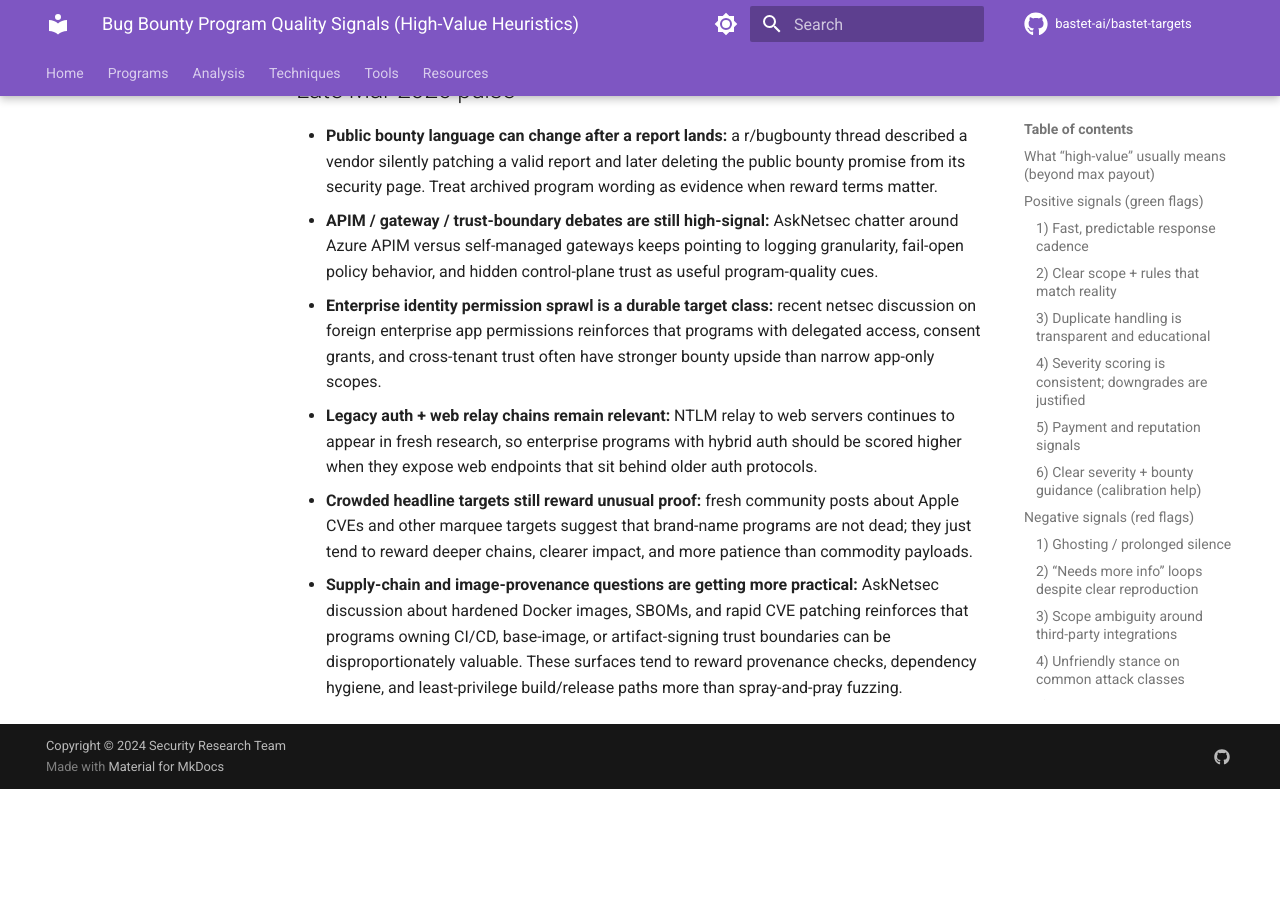
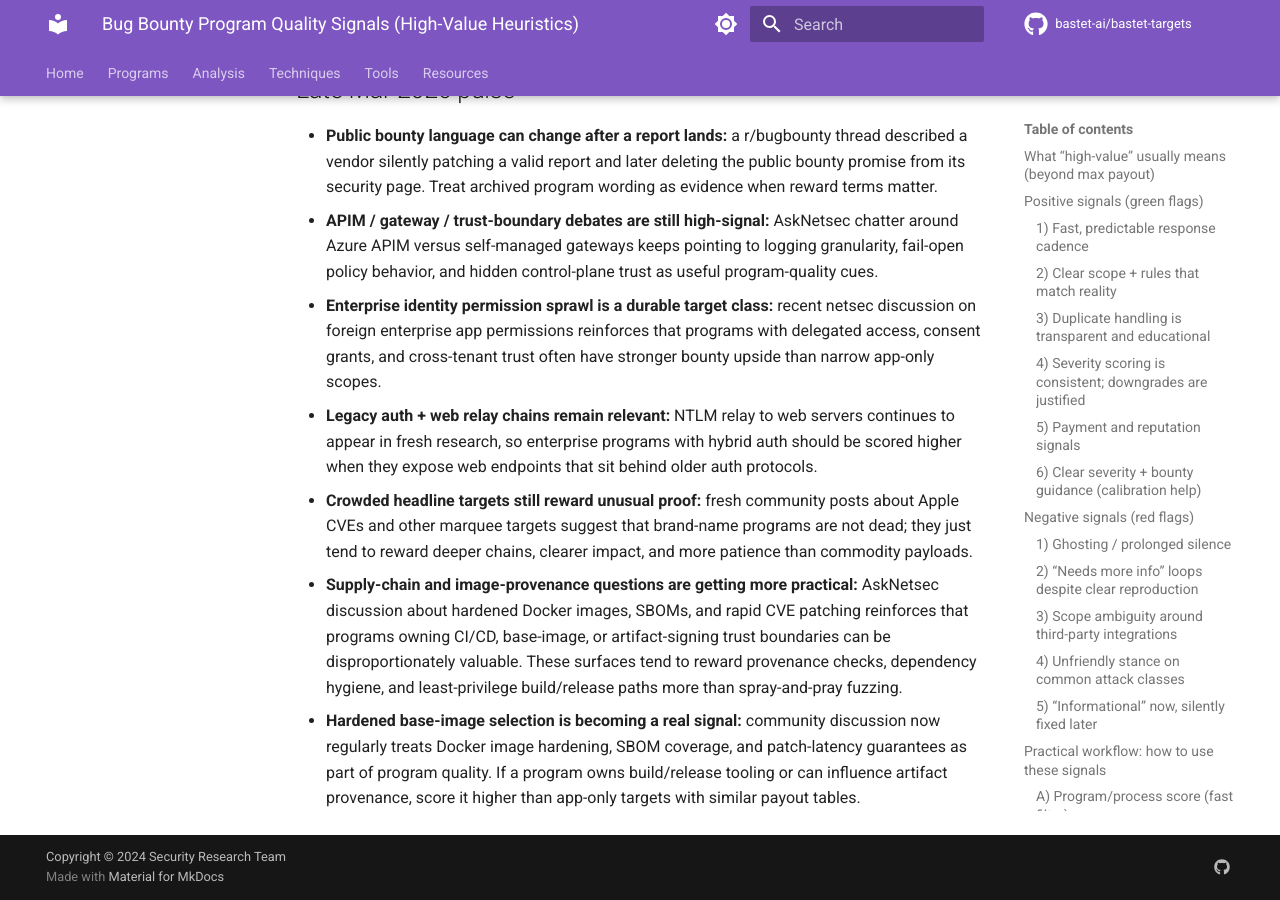
Before and after one commit to bastet-ai/bastet-targets, an MkDocs documentation site: the page built from docs/program-quality-signals.md, in a window 1280 px wide and 900 px high, scrolled down 6612 px. Built offline with MkDocs 1.6.1 and Material for MkDocs 9.7.7, drawn with Linux system fonts in a browser that asks for light colours; comment, search, counter and statistics services are not loaded; before the commit the page ends 7401 px from its top, so only the background shows below that.

Commit message:
docs: add hardened image intel

```diff
--- a/docs/program-quality-signals.md
+++ b/docs/program-quality-signals.md
@@ -165,3 +165,4 @@
 - **Legacy auth + web relay chains remain relevant:** NTLM relay to web servers continues to appear in fresh research, so enterprise programs with hybrid auth should be scored higher when they expose web endpoints that sit behind older auth protocols.
 - **Crowded headline targets still reward unusual proof:** fresh community posts about Apple CVEs and other marquee targets suggest that brand-name programs are not dead; they just tend to reward deeper chains, clearer impact, and more patience than commodity payloads.
 - **Supply-chain and image-provenance questions are getting more practical:** AskNetsec discussion about hardened Docker images, SBOMs, and rapid CVE patching reinforces that programs owning CI/CD, base-image, or artifact-signing trust boundaries can be disproportionately valuable. These surfaces tend to reward provenance checks, dependency hygiene, and least-privilege build/release paths more than spray-and-pray fuzzing.
+- **Hardened base-image selection is becoming a real signal:** community discussion now regularly treats Docker image hardening, SBOM coverage, and patch-latency guarantees as part of program quality. If a program owns build/release tooling or can influence artifact provenance, score it higher than app-only targets with similar payout tables.
```
